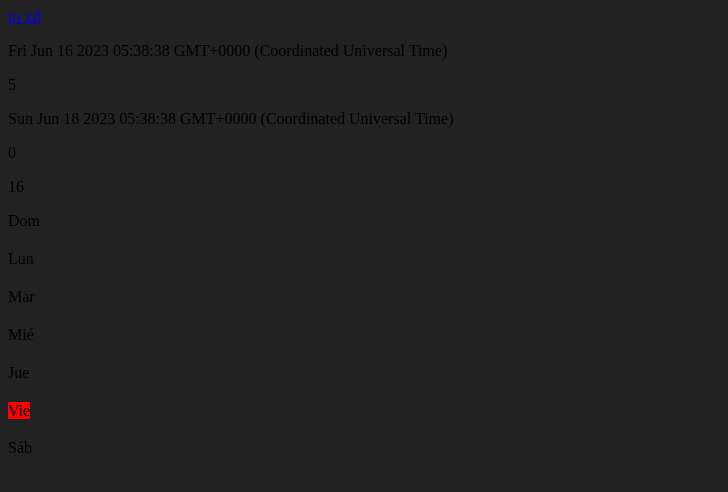
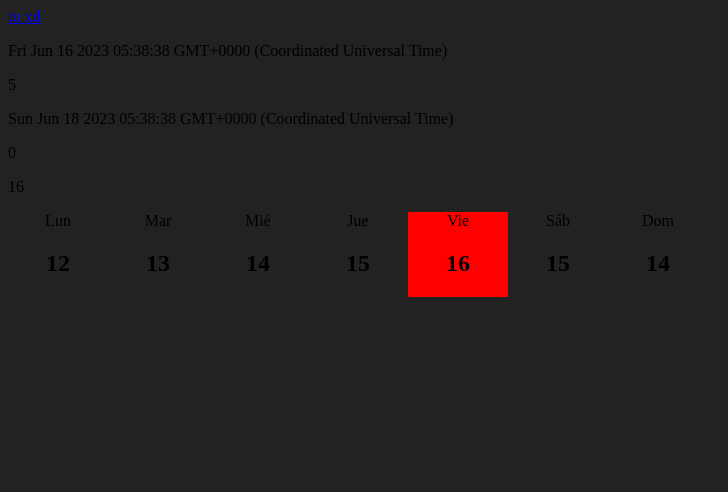
Before and after one commit to alva1612/reservations-app, a Svelte app: page / in a window 1280 px wide. Shown: the top 492 px of the page, without its empty margins (0-728 px from the left). Built offline with nearby package versions, Linux system fonts and the light colour scheme.

Commit message:
pagination in progress

```diff
--- a/src/modules/calendar/types/calendar.type.ts
+++ b/src/modules/calendar/types/calendar.type.ts
@@ -11,6 +11,15 @@ export enum WEEK_DAYS {
   FRI = "Viernes",
   SAT = "Sábado",
 }
+export enum WEEK_DAYS_LOCAL {
+  MON = "Lunes",
+  TUE = "Martes",
+  WED = "Miércoles",
+  THU = "Jueves",
+  FRI = "Viernes",
+  SAT = "Sábado",
+  SUN = "Domingo",
+}
 
 const MONTH_NAMES = {
   JAN: "Enero",
--- a/src/pages/Home.svelte
+++ b/src/pages/Home.svelte
@@ -1,13 +1,12 @@
 <script>
-    import {WEEK_DAYS} from "../modules/calendar/types/calendar.type"
+  import { WEEK_DAYS_LOCAL } from "../modules/calendar/types/calendar.type"
   const today = new Date()
   const todayWeekDay = today.getDay()
   const currentDayOfMonth = today.getDate()
   const toNumber = today.valueOf()
-    const arrayDays = Object.values(WEEK_DAYS)
-    $: sunday = new Date(toNumber + 1000*60*60*24*2)
+  const arrayDays = Object.values(WEEK_DAYS_LOCAL)
+  $: sunday = new Date(toNumber + 1000 * 60 * 60 * 24 * 2)
 </script>
-
 
 <div class="weekCalendarComponent">
   <p>{today}</p>
@@ -17,13 +16,26 @@
   <p>{currentDayOfMonth}</p>
   <div class="weekCalendar_head">
     {#each arrayDays as DAY, i (i)}
-        <span class:isToday="{i === todayWeekDay}">{DAY.substring(0,3)}</span>
-        <h2></h2>
+      <div class="weekCalendar_head_day" class:isToday={i === todayWeekDay - 1}>
+        <span>{DAY.substring(0, 3)}</span>
+        <h2>{currentDayOfMonth - Math.abs(todayWeekDay - i - 1)}</h2>
+      </div>
     {/each}
   </div>
 </div>
 
 <style>
+  .weekCalendar_head {
+    width: 100%;
+    display: flex;
+  }
+
+  .weekCalendar_head_day {
+    display: flex;
+    flex-direction: column;
+    text-align: center;
+    min-width: 100px;
+  }
   .isToday {
     background-color: red;
   }
```
Also changed, not shown: src/lib/components/Pagination.svelte (added). Lines whose indentation alone changed are shown as unchanged.
